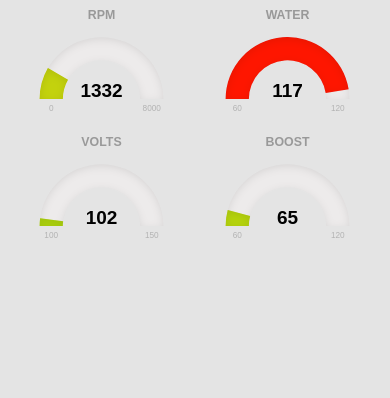
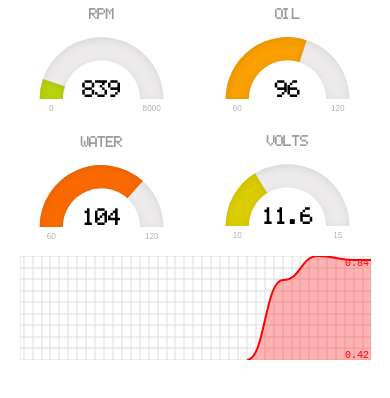
Before and after one commit to dasdandre/vagdash, a website: page www/index.html in a window 390 px wide. Drawn offline with Linux system fonts and the light colour scheme; some packages are replaced by stand-ins of ours.

Commit message:
First real layout test with streaming boost-chart

```diff
--- a/www/css/index.css
+++ b/www/css/index.css
@@ -20,11 +20,21 @@
     -webkit-tap-highlight-color: rgba(0,0,0,0); /* make transparent link selection, adjust last value opacity 0 to 1.0 */
 }
 
+@font-face {
+    font-family: 'LCD-Display-Grid';
+    src:url('../font/lcd/LCD-Display-Grid.ttf.woff') format('woff'),
+        url('../font/lcd/LCD-Display-Grid.ttf.svg#LCD-Display-Grid') format('svg'),
+        url('../font/lcd/LCD-Display-Grid.ttf.eot'),
+        url('../font/lcd/LCD-Display-Grid.ttf.eot?#iefix') format('embedded-opentype');
+    font-weight: normal;
+    font-style: normal;
+}
+
+
 body {
     -webkit-touch-callout: none;                /* prevent callout to copy image, etc when tap to hold */
     -webkit-text-size-adjust: none;             /* prevent webkit from resizing text to fit */
     -webkit-user-select: none;                  /* prevent copy paste, to allow, change 'none' to 'text' */
-    background-color:#E4E4E4;
     font-family:'HelveticaNeue-Light', 'HelveticaNeue', Helvetica, Arial, sans-serif;
     font-size:12px;
     height:100%;
--- a/www/index.html
+++ b/www/index.html
@@ -51,11 +51,18 @@
 
     <div class='container'>
         <div class="row">
-            <div id="grpm" class="col s6"></div>
-            <div id="gwater" class="col s6"></div>
-            <div id="gvolt" class="col s6"></div>
-            <div id="gboost" class="col s6"></div>
+            <div id="grpm" class="gage col s6 m3"></div>
+            <div id="goil" class="gage col s6 m3"></div>
+            <div id="gwater" class="gage col s6 m3"></div>
+            <div id="gvolt" class="gage col s6 m3"></div>
+            <div id="cboostdiv" class="col s12">
+                <canvas id="cboost" width="500" height="100">
+                    < !-- Provide fallback -->
+                </canvas>
+            </div>
         </div>
+
+
     </div>
 
     <script type="text/javascript" src="cordova.js"></script>
--- a/www/js/index.js
+++ b/www/js/index.js
@@ -17,6 +17,13 @@
  * under the License.
  */
 var app = {
+    grpm: null,
+    gwater: null,
+    goil: null,
+    gvolt: null,
+    cboost: null,
+    cboostseries: null,
+
     // Application Constructor
     initialize: function() {
         this.bindEvents();
@@ -28,53 +35,107 @@ var app = {
     bindEvents: function() {
         document.addEventListener('deviceready', this.onDeviceReady, false);
     },
+
+
+
+    // Initialize Gages
+    initGage: function() {
+        app.grpm = new JustGage({
+            id: "grpm",
+            value: getRandomInt(0, 4000),
+            min: 0,
+            max: 8000,
+            title: "RPM",
+            titleFontFamily: "LCD-Display-Grid",
+            valueFontFamily: "LCD-Display-Grid",
+            relativeGaugeSize: true
+        });
+
+        app.gwater = new JustGage({
+            id: "gwater",
+            value: getRandomInt(60, 120),
+            min: 60,
+            max: 120,
+            title: "WATER",
+            titleFontFamily: "LCD-Display-Grid",
+            valueFontFamily: "LCD-Display-Grid",
+            relativeGaugeSize: true
+        });
+
+        app.gvolt = new JustGage({
+            id: "gvolt",
+            value: 10 + (Math.random() * 5),
+            min: 10.0,
+            max: 15.0,
+            title: "VOLTS",
+            titleFontFamily: "LCD-Display-Grid",
+            valueFontFamily: "LCD-Display-Grid",
+            decimals: 1,
+            relativeGaugeSize: true
+        });
+
+        app.goil = new JustGage({
+            id: "goil",
+            value: getRandomInt(60, 120),
+            min: 60,
+            max: 120,
+            title: "OIL",
+            titleFontFamily: "LCD-Display-Grid",
+            valueFontFamily: "LCD-Display-Grid",
+            relativeGaugeSize: true
+        });
+
+    },
+
+    initChart: function() {
+        app.cboost = new SmoothieChart({ millisPerPixel: 28, labels: { fillStyle: '#ff0000' },
+            grid: {
+                    fillStyle:'#ffffff',
+                    strokeStyle:'#dddddd',
+                    millisPerLine: 250,
+                    lineWidth: 0,
+                    verticalSections: 9
+                }
+        });
+
+        app.cboostseries = new TimeSeries();
+
+        // Add a random value to each line every second
+        setInterval(function() {
+            app.cboostseries.append(new Date().getTime(), Math.random());
+        }, 1000);
+
+        app.cboost.addTimeSeries(app.cboostseries, { lineWidth: 2, strokeStyle: '#ff0000', fillStyle: 'rgba(255,0,0,0.30)' });
+        app.cboost.streamTo(document.getElementById('cboost'), 500);
+    },
+
+
+
+
     // deviceready Event Handler
     //
     // The scope of 'this' is the event. In order to call the 'receivedEvent'
     // function, we must explicitly call 'app.receivedEvent(...);'
     onDeviceReady: function() {
 
-        var grpm = new JustGage({
-            id: "grpm",
-            value: getRandomInt(0, 4000),
-            min: 0,
-            max: 8000,
-            title: "RPM",
-            label: "",
-            relativeGaugeSize: true
-        });
+        app.initGage();
+        app.initChart();
 
-        var gwater = new JustGage({
-            id: "gwater",
-            value: getRandomInt(60, 120),
-            min: 60,
-            max: 120,
-            title: "WATER",
-            label: "",
-            relativeGaugeSize: true
-        });
+        //Get the canvas & context
+        var c = $('#cboost');
+        var ct = c.get(0).getContext('2d');
+        var container = $(c).parent();
 
-        var gvolt = new JustGage({
-            id: "gvolt",
-            value: getRandomInt(100, 150),
-            min: 100,
-            max: 150,
-            title: "VOLTS",
-            label: "",
-            relativeGaugeSize: true
-        });
+        //Run function when browser resizes
+        $(window).resize(respondCanvas);
 
-        var gboost = new JustGage({
-            id: "gboost",
-            value: getRandomInt(60, 120),
-            min: 60,
-            max: 120,
-            title: "BOOST",
-            label: "",
-            relativeGaugeSize: true
-        });
+        function respondCanvas() {
+            c.attr('width', $(container).width()); //max width
+            c.attr('height', $(container).height()); //max height
+        }
 
-
+        //Initial call
+        respondCanvas();
 
         // check to see if Bluetooth is turned on.
         // this function is called only
@@ -92,19 +153,14 @@ var app = {
             );
         };
 
-        console.log("Kerlokiste " + new Date());
-
-
-        console.log("Hasi b" + JSON.stringify(bluetoothSerial));
-
         var notEnabled = function() {
             console.log("Bluetooth is not enabled.");
         };
 
-        // check if Bluetooth is on:
-        // bluetoothSerial.isEnabled(
-        //     listPorts,
-        //     notEnabled
-        // );
+        bluetoothSerial.isEnabled(
+            listPorts,
+            notEnabled
+        );
     }
+
 };
```
Also changed, not shown: www/font/lcd/install-a-webfont.txt (added, +24 -0 lines), www/font/lcd/webfonts.ffonts.net.txt (added, +10 -0 lines), www/font/lcd/LCD-Display-Grid.ttf.svg (added), www/font/lcd/LCD-Display-Grid.ttf.woff (added), 1 other file.
